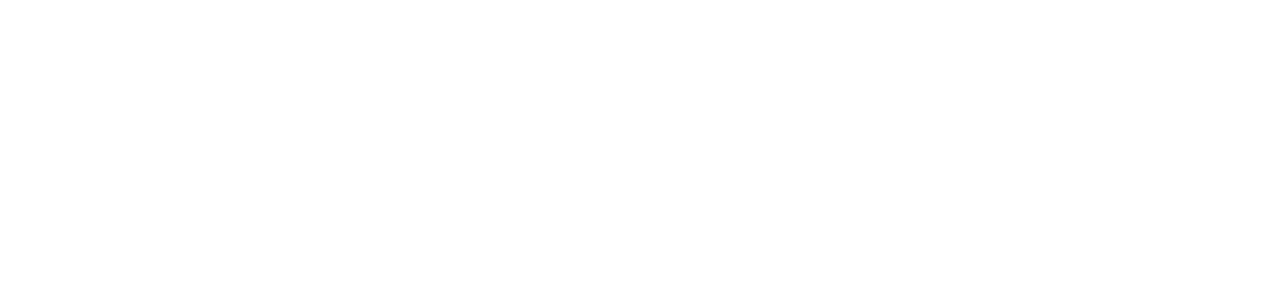
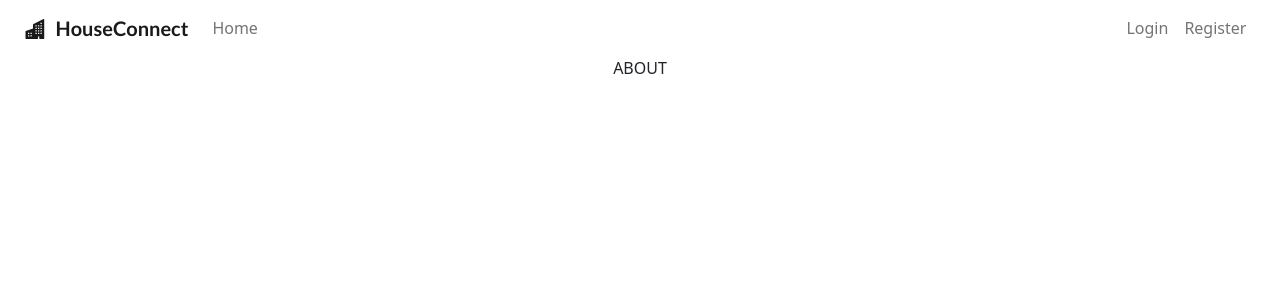
Before and after one commit to Wilson2k/Property-Management-App, a React (Create React App) app in the folder frontend/: page /about in a window 1280 px wide. Before the commit this address had no page. Shown: the top 300 px of the page. Built offline with nearby package versions, Linux system fonts and the light colour scheme.

Commit message:
Set up navbar and router

```diff
--- a/frontend/src/App.tsx
+++ b/frontend/src/App.tsx
@@ -1,12 +1,18 @@
 import './App.css';
 import { Routes, Route } from 'react-router-dom';
 import HomePage from './components/HomePage';
+import LoginPage from './components/LoginPage';
+import RegisterPage from './components/RegisterPage';
+import AboutPage from './components/AboutPage';
 
 function App() {
   return (
     <div className="App">
       <Routes>
         <Route path="/" element={<HomePage />} />
+        <Route path="/login" element={<LoginPage />} />
+        <Route path="/register" element={<RegisterPage />} />
+        <Route path="/about" element={<AboutPage />} />
       </Routes>
     </div>
   );
--- /dev/null
+++ b/frontend/src/components/AboutPage/index.tsx
@@ -0,0 +1,10 @@
+import NavBar from "../NavBar";
+
+export default function AboutPage() {
+    return (
+        <div>
+            <NavBar link={'/about'} />
+            ABOUT
+        </div>
+    );
+}
--- a/frontend/src/components/HomePage/Home.tsx
+++ b/frontend/src/components/HomePage/Home.tsx
@@ -1,4 +1,5 @@
 import Container from 'react-bootstrap/Container';
+import Contact from './Contact';
 
 export default function Home() {
   return (
@@ -20,6 +21,7 @@ export default function Home() {
           </h1>
         </Container>
       </div>
+      <Contact />
     </Container>
   );
 }
--- a/frontend/src/components/HomePage/NavBar.tsx
+++ /dev/null
@@ -1,25 +0,0 @@
-import Nav from 'react-bootstrap/Nav';
-import Navbar from 'react-bootstrap/Navbar';
-
-export default function NavBar() {
-    return (
-        <Navbar collapseOnSelect expand="lg" style={{ background: "white", marginInline: "2%" }}>
-            <Navbar.Brand href="/home" style={{ fontFamily: "Lato", fontWeight: 'bold' }}>
-                <i className="bi bi-buildings-fill" style={{ marginRight: 10 }}></i>
-                HouseConnect
-            </Navbar.Brand>
-            <Navbar.Toggle aria-controls="responsive-navbar-nav" style={{ border: "none" }} />
-            <Navbar.Collapse id="responsive-navbar-nav">
-                <Nav className="me-auto">
-                    <Nav.Link href="/features">Features</Nav.Link>
-                    <Nav.Link href="/resources">Resources</Nav.Link>
-                    <Nav.Link href="/about">About</Nav.Link>
-                </Nav>
-                <Nav>
-                    <Nav.Link href="/login">Login</Nav.Link>
-                    <Nav.Link href="/register">Register</Nav.Link>
-                </Nav>
-            </Navbar.Collapse>
-        </Navbar>
-    );
-}
--- a/frontend/src/components/HomePage/index.tsx
+++ b/frontend/src/components/HomePage/index.tsx
@@ -1,14 +1,11 @@
-import './HomePage.css'
-import NavBar from './NavBar';
-import Contact from './Contact';
+import NavBar from '../NavBar';
 import Home from './Home';
 
 export default function HomePage() {
     return (
         <div>
-            <NavBar />
+            <NavBar link={'/'} />
             <Home />
-            <Contact />
         </div>
     );
 }
--- /dev/null
+++ b/frontend/src/components/LoginPage/index.tsx
@@ -0,0 +1,10 @@
+import NavBar from '../NavBar';
+
+export default function LoginPage() {
+    return (
+        <div>
+            <NavBar link={'/login'} />
+            LOGIN
+        </div>
+    );
+}
--- /dev/null
+++ b/frontend/src/components/NavBar/index.tsx
@@ -0,0 +1,36 @@
+import Nav from 'react-bootstrap/Nav';
+import Navbar from 'react-bootstrap/Navbar';
+import { useEffect, useState } from 'react';
+import './NavBar.css'
+
+interface NavBarProps {
+    link: string
+}
+
+export default function NavBar(props: NavBarProps) {
+    const [active, setActive] = useState<string>('/');
+
+    useEffect (() => {
+        setActive(props.link);
+    }, [props.link])
+
+    return (
+        <Navbar collapseOnSelect expand="lg" style={{ background: "white", marginInline: "2%" }}>
+            <Navbar.Brand href="/" style={{ fontFamily: "Lato", fontWeight: 'bold' }}>
+                <i className="bi bi-buildings-fill" style={{ marginRight: 10 }}></i>
+                HouseConnect
+            </Navbar.Brand>
+            <Navbar.Toggle aria-controls="responsive-navbar-nav" style={{ border: "none" }} />
+            <Navbar.Collapse id="responsive-navbar-nav">
+                <Nav activeKey={active} className="me-auto">
+                    {active === "/" ? <></> : <Nav.Link href="/">Home</Nav.Link>}
+                    {active === "/about" ? <></> :<Nav.Link href="/about">About</Nav.Link>}
+                </Nav>
+                <Nav activeKey={active}>
+                    {active === "/login" ? <></> : <Nav.Link href="/login">Login</Nav.Link>}
+                    {active === "/register" ? <></> : <Nav.Link href="/register">Register</Nav.Link>}
+                </Nav>
+            </Navbar.Collapse>
+        </Navbar>
+    );
+}
--- /dev/null
+++ b/frontend/src/components/RegisterPage/index.tsx
@@ -0,0 +1,10 @@
+import NavBar from "../NavBar";
+
+export default function RegisterPage() {
+    return (
+        <div>
+            <NavBar link={'/register'} />
+            REGISTER
+        </div>
+    );
+}
```
Also changed, not shown: frontend/src/components/NavBar/NavBar.css (renamed from frontend/src/components/HomePage/HomePage.css).
